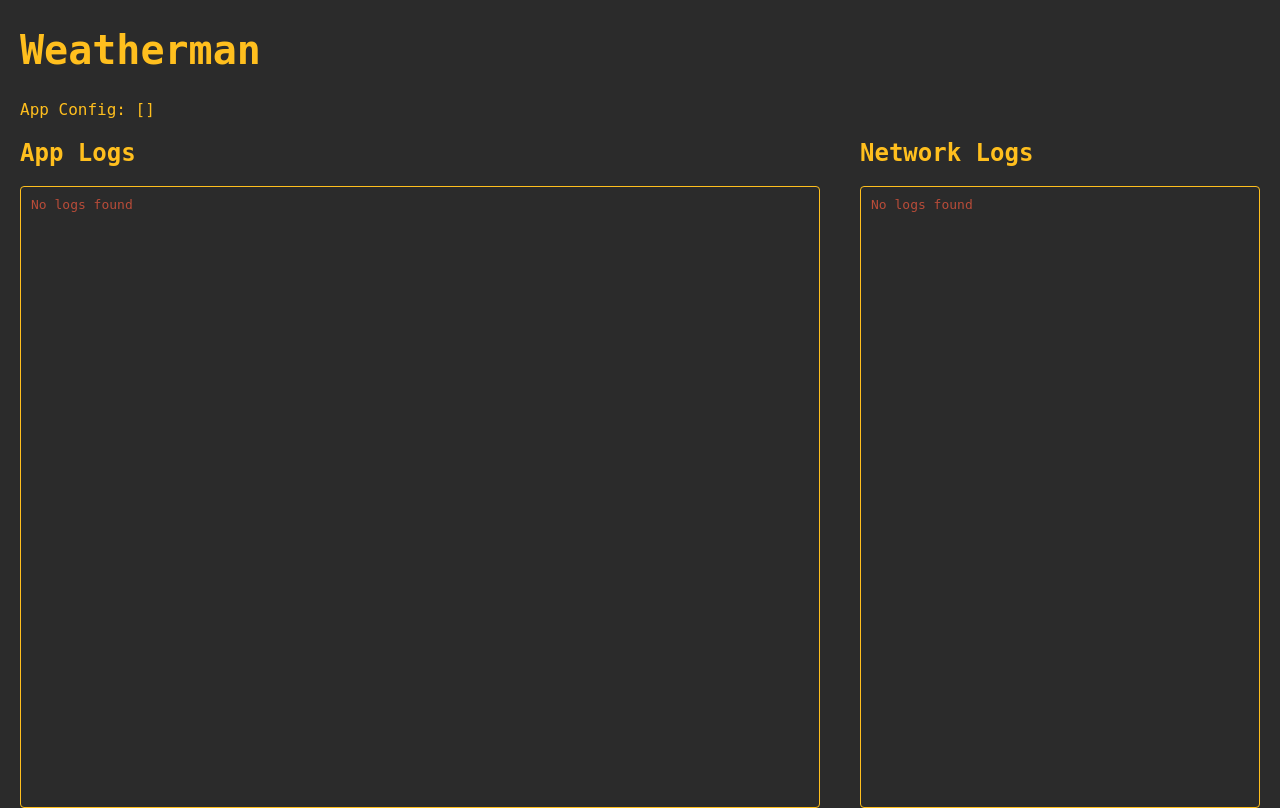
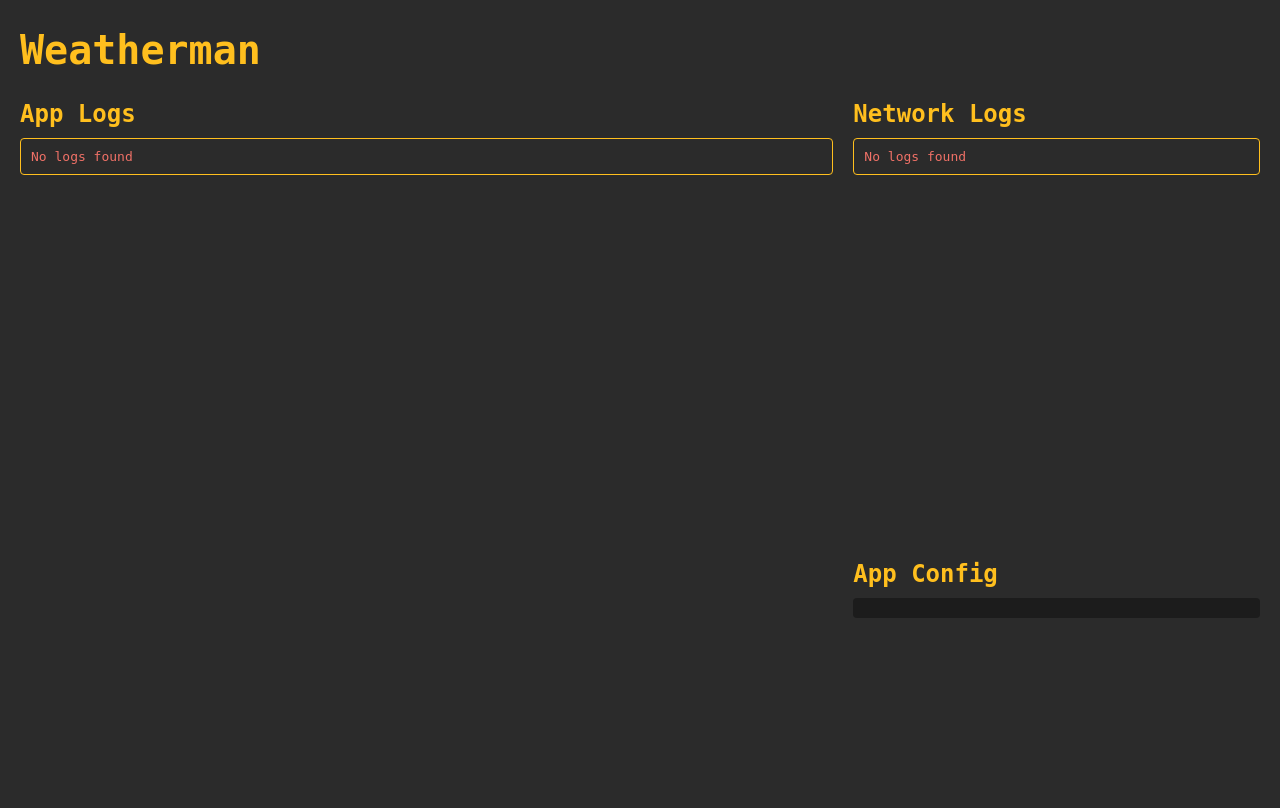
Before and after one commit to justinpeck7/slack-weatherman, a Node project: template src/views/dashboard.ejs in a window 1280 px wide. After the commit the page ends 618 px from the top, so only its background shows below. Run offline with Node 20 templates, Linux system fonts and the light colour scheme; the template is opened without the code that fills it, so the values that code supplies are empty; some web fonts are replaced.

Commit message:
pretty dashboard

```diff
--- a/src/views/dashboard.ejs
+++ b/src/views/dashboard.ejs
@@ -13,15 +13,14 @@
         const div = document.getElementById(id);
         div.scrollTop = div.scrollHeight;
       }
-
       window.onload = () => {
-        setTimeout(() => {
+        /* Scroll to the bottom of logs */
         scrollToBottom('app_logs');
         scrollToBottom('network_logs');
-        }, 0);
       };
     </script>
     <style>
+      /* Containers */
       html {
         font-family: 'PT Mono', monospace;
         font-size: 10px;
@@ -34,13 +33,10 @@
         color: #ffbf1e;
         padding: 0 2rem;
       }
-      h1 {
-        font-size: 4rem;
-      }
-      .logs-container {
+      .grid-container {
         display: grid;
         grid-template-columns: 2fr 1fr;
-        gap: 4rem;
+        gap: 2rem;
       }
       .logs {
         font-size: 1.3rem;
@@ -48,34 +44,58 @@
         border: 1px solid #ffbf1e;
         border-radius: 0.4rem;
         padding: 1rem;
-        height: 60rem;
+        max-height: 60rem;
       }
-      .logs h2 {
-        border-bottom: 1px solid #ffbf1e;
+      .network_logs {
+        max-height: 40rem;
+      }
+      .right-col {
+        display: grid;
+        grid-template-rows: 2fr 1fr;
+        gap: 2rem;
+        height: 68rem;
+      }
+      .app-config {
+        border-radius: 0.4rem;
+        padding: 1rem;
+        background-color: #1c1c1c;
+        font-size: 1.3rem;
+        color: #f07167;
+        max-height: 12rem;
+        overflow: scroll;
+      }
+      .config-line {
+        padding: 0.7rem 0;
+      }
+
+      /* Elements */
+      h1 {
+        font-size: 4rem;
+      }
+      h2 {
+        margin: 0;
         padding-bottom: 1rem;
       }
       .log {
         display: flex;
         padding: 0.7rem 0;
-        word-break: break-all;
       }
       .timestamp {
         flex-shrink: 0;
         margin-right: 1rem;
         color: #8f6600;
       }
+      .config-val {
+        color: #ffbf1e;
+      }
       .error {
-        color: rgb(185, 76, 57);
+        color: #f07167;
       }
     </style>
   </head>
   <body>
     <h1>Weatherman</h1>
-    <div class="config">
-      App Config:
-      <%- JSON.stringify(appConfig) %>
-    </div>
-    <div class="logs-container">
+    <div class="grid-container">
       <div>
         <h2>App Logs</h2>
         <div class="logs" id="app_logs">
@@ -91,9 +111,10 @@
           <% } %>
         </div>
       </div>
+      <div class="right-col">
         <div>
           <h2>Network Logs</h2>
-        <div class="logs" id="network_logs">
+          <div class="logs network_logs" id="network_logs">
             <% if (networkLogs && networkLogs.length) { %>
             <% networkLogs.forEach(log => { %>
             <div class="log">
@@ -106,6 +127,18 @@
             <% } %>
           </div>
         </div>
+        <div>
+          <h2>App Config</h2>
+          <div class="app-config">
+            <% appConfig.forEach(config => { %>
+            <div class="config-line">
+              <span> <%-config.item_key%>: </span>
+              <span class="config-val"> <%-config.value%> </span>
+            </div>
+            <% }) %>
+          </div>
+        </div>
+      </div>
     </div>
   </body>
 </html>
```
Lines whose indentation alone changed are shown as unchanged.
